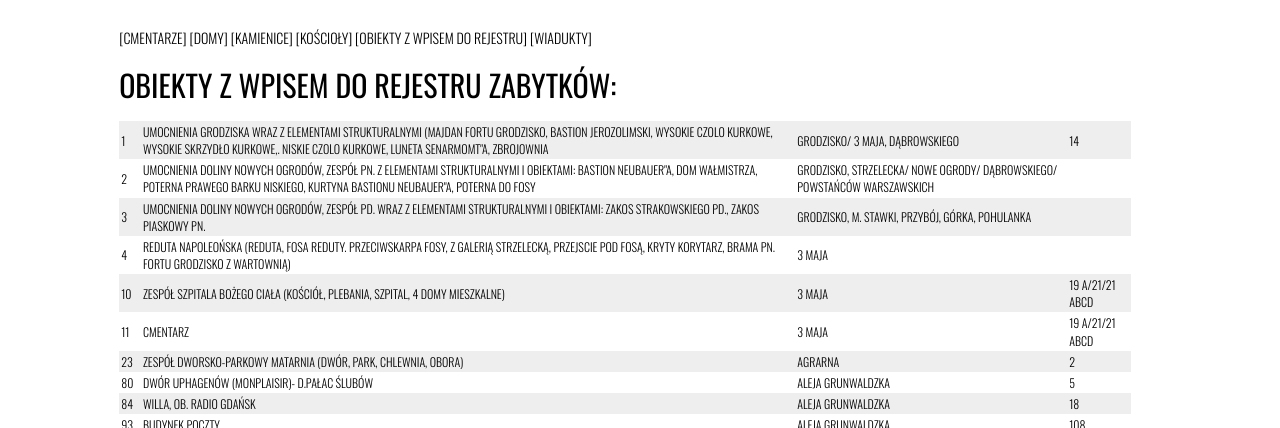
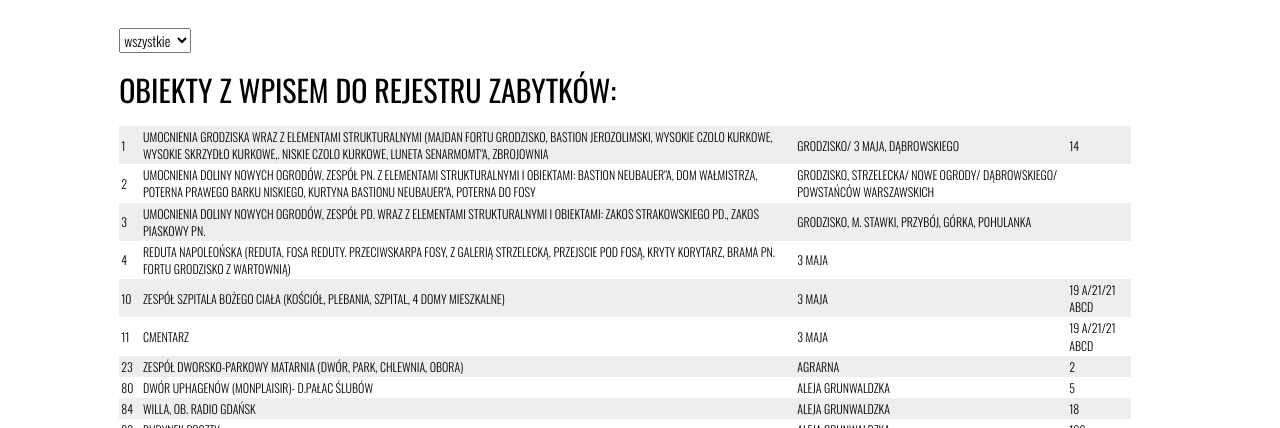
Before and after one commit to infoshareacademy/jfdd-monuments-app, a plain HTML site: page index.html in a window 1280 px wide. Shown: the part 672-1100 px from the top of the page. Drawn offline with nearby package versions, Linux system fonts and the light colour scheme; some packages are replaced by stand-ins of ours.

Commit message:
select dla glownego wykazu API

```diff
--- a/index.html
+++ b/index.html
@@ -86,16 +86,14 @@
 
 		<div class="col-xs-10 col-xs-offset-1"><a></a>
 
-            <div id="opcjeZabytkow">
-                <div>
-                    [cmentarze]
-                    [domy]
-                    [kamienice]
-                    [kościoły]
-                    [obiekty z wpisem do rejestru]
-                    [wiadukty]
-                </div>
-            </div>
+            <select id="opcjeZabytkow">
+                <option value="wszystkie">wszystkie</option>
+                <option value="cmentarze">cmentarze</option>
+                <option value="domy">domy</option>
+                <option value="kamien">kamienice</option>
+                <option value="koscioly">kościoły</option>
+                <option value="wiadukty">wiadukty</option>
+            </select>
 
             <h2>Obiekty z wpisem do rejestru zabytków:</h2>
 
```
